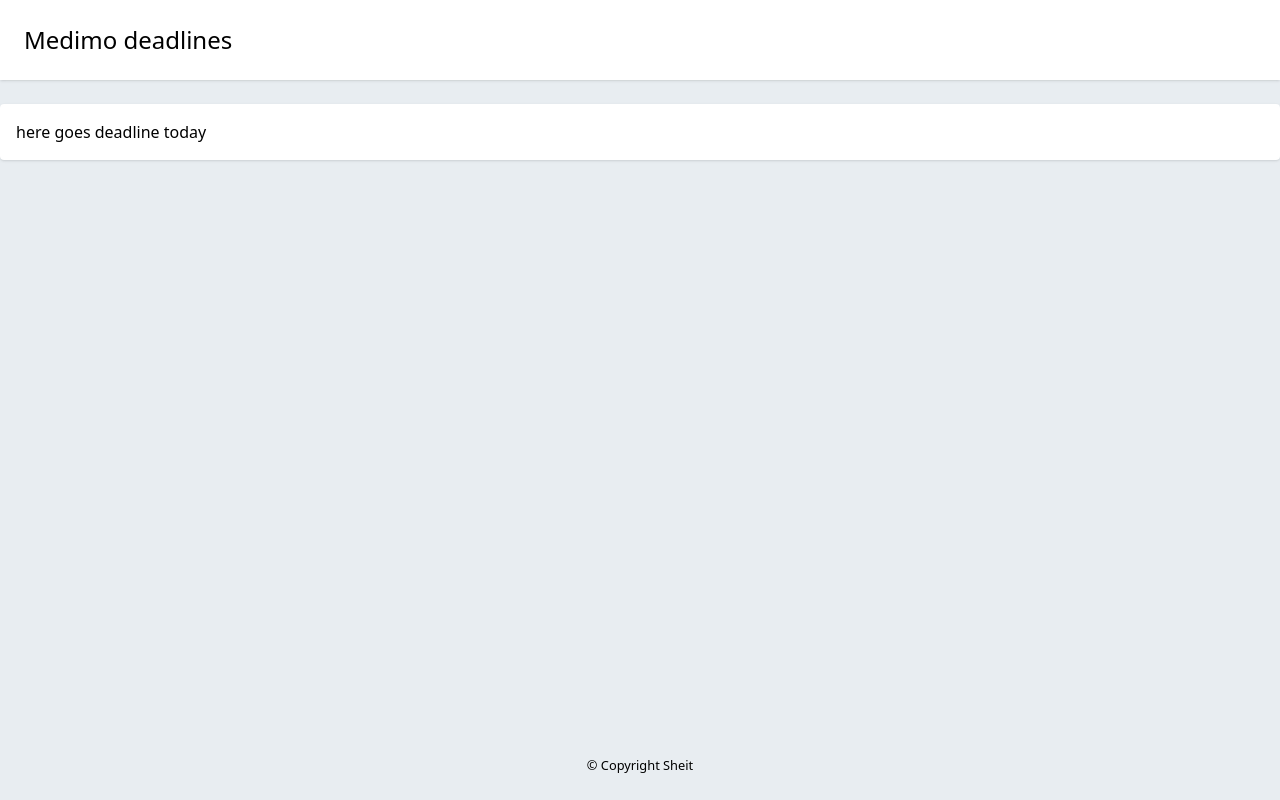
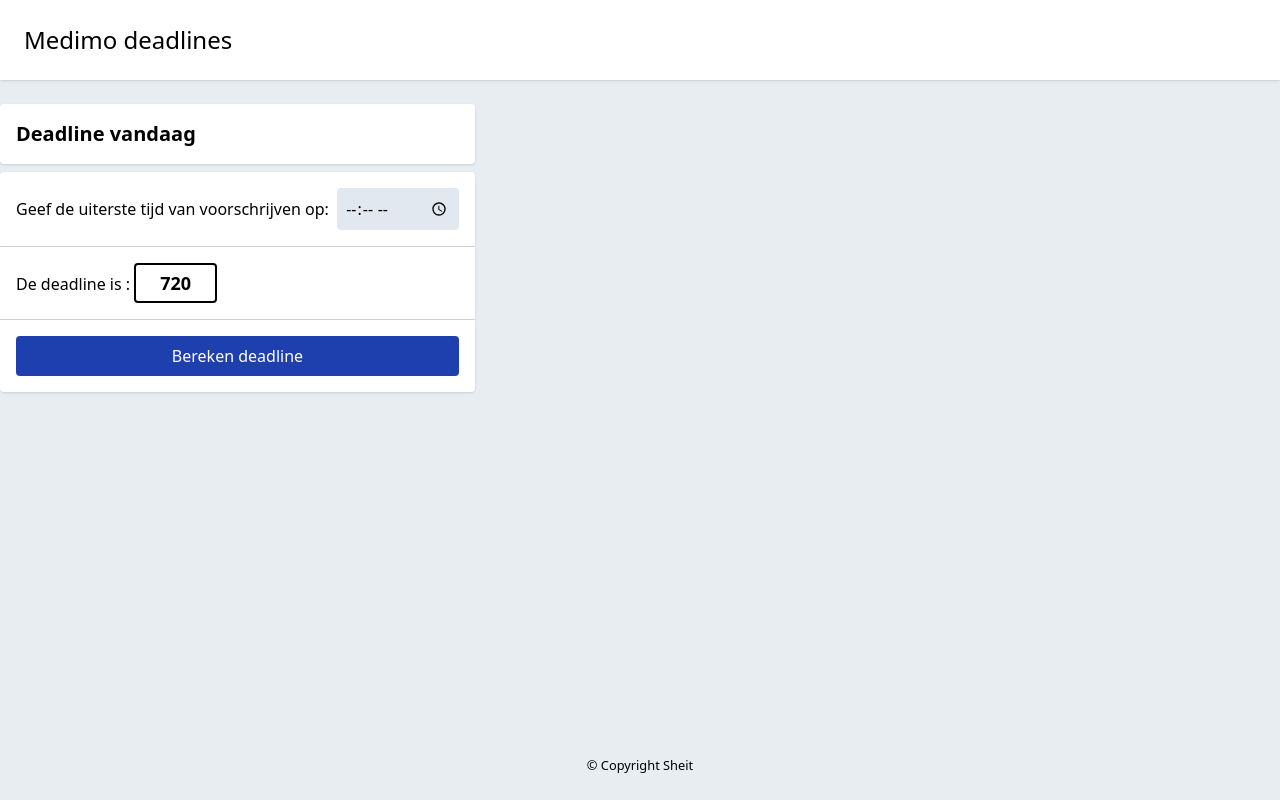
Before and after one commit to Hook-88/medimo-deadlines, a React (Vite) app: page / in a window 1280 px wide. Built offline with nearby package versions, Linux system fonts and the light colour scheme.

Commit message:
have to commit more often
[Ticket: X]

```diff
--- a/src/App.jsx
+++ b/src/App.jsx
@@ -1,7 +1,7 @@
 import Footer from "./components/Footer"
 import Header from "./components/Header"
 import MainContent from "./components/MainContent"
-import Card from "./components/Card"
+import DeadlineToday from "./components/DeadlineToday"
 
 function App() {
 
@@ -11,9 +11,7 @@ function App() {
                 <h1 className="text-2xl">Medimo deadlines</h1>
             </Header>
             <MainContent>
-                <Card>
-                    <h1>here goes deadline today</h1>
-                </Card>
+                <DeadlineToday />
             </MainContent>
             <Footer>
                 <small>&copy; Copyright Sheit</small>
--- /dev/null
+++ b/src/components/Card/CardTitle.jsx
@@ -0,0 +1,13 @@
+import classNames from "classnames"
+
+export default function CardTitle({children, className}) {
+    const css = classNames(
+        "text-xl",
+        "font-bold",
+        className
+    )
+
+    return (
+        <h2 className={css}>{children}</h2>
+    )
+}
--- /dev/null
+++ b/src/components/Card/Index.js
@@ -0,0 +1,6 @@
+import Card from "./Card"
+import CardTitle from "./CardTitle"
+
+Card.Title = CardTitle
+
+export default Card
--- /dev/null
+++ b/src/components/DeadlineToday.jsx
@@ -0,0 +1,37 @@
+import Card from "./Card/Index"
+import Form from "./Form"
+import Input from "./Input/Index"
+
+export default function DeadlineToday() {
+
+    return (
+        <section className="max-w-max">
+            <Card className="mb-2">
+                <Card.Title>Deadline vandaag</Card.Title>
+            </Card>
+            {/* <Card>
+                <Form>
+                    <Input type="time" id="time-deadline-today">
+                        <Input.Label>Geef de uiterste tijd van voorschrijven op: &nbsp;</Input.Label>
+                    </Input>
+                    <hr
+                    <button className="block bg-blue-800 text-white px-4 py-2">Bereken deadline</button>
+                </Form>
+            </Card> */}
+            <Form>
+                <Card className="rounded-b-none border-b border-slate-300">
+                    <Input type="time" id="time-deadline-today">
+                        <Input.Label>Geef de uiterste tijd van voorschrijven op: &nbsp;</Input.Label>
+                    </Input>
+                </Card>
+                <Card className="rounded-none border-b border-slate-300">
+                    <p>De deadline is : <button type="button" className="py-1 px-6 text-lg font-bold border-2 border-black rounded">720</button></p>
+                </Card>
+                <Card className="rounded-t-none">
+                    <button className="block bg-blue-800 text-white py-2 w-full rounded">Bereken deadline</button>
+                </Card>
+            </Form>
+        </section>
+
+    )
+}
--- /dev/null
+++ b/src/components/Form.jsx
@@ -0,0 +1,16 @@
+export default function Form({children, className, onSubmit, ...rest}) {
+
+    function handleSubmit(event) {
+        event.preventDefault()
+    }
+
+    return (
+        <form
+            className={className}
+            onSubmit={handleSubmit}
+            {...rest}
+        >
+            {children}
+        </form>
+    )
+}
--- /dev/null
+++ b/src/components/Input/Index.js
@@ -0,0 +1,6 @@
+import Input from "./Input"
+import InputLabel from "./InputLabel"
+
+Input.Label = InputLabel
+
+export default Input
--- /dev/null
+++ b/src/components/Input/Input.jsx
@@ -0,0 +1,27 @@
+import classNames from "classnames"
+import { createContext } from "react"
+
+const Inputcontext = createContext()
+
+export default function Input({className, children, type = "text", id, ...rest}) {
+    const css = classNames(
+        "bg-slate-200", "rounded", "p-2",
+        className
+    )
+
+    return (
+        <Inputcontext.Provider value={{id}}>
+        <>
+            {children}
+            <input
+                type={type}
+                className={css}
+                id={id}
+                {...rest}
+                />
+        </>
+        </Inputcontext.Provider>
+    )
+}
+
+export { Inputcontext }
--- /dev/null
+++ b/src/components/Input/InputLabel.jsx
@@ -0,0 +1,22 @@
+import classNames from "classnames"
+import { Inputcontext } from "./Input"
+import { useContext } from "react"
+
+export default function InputLabel({children, className, ...rest}) {
+    const { id } = useContext(Inputcontext)
+    const css = classNames(
+        "select-none cursor-pointer",
+        className
+    )
+
+    return (
+        <label
+            htmlFor={id}
+            className={css}
+            {...rest}
+        >
+            {children}
+        </label>
+    )
+
+}
```
Also changed, not shown: src/components/Card/Card.jsx (renamed from src/components/Card.jsx).
